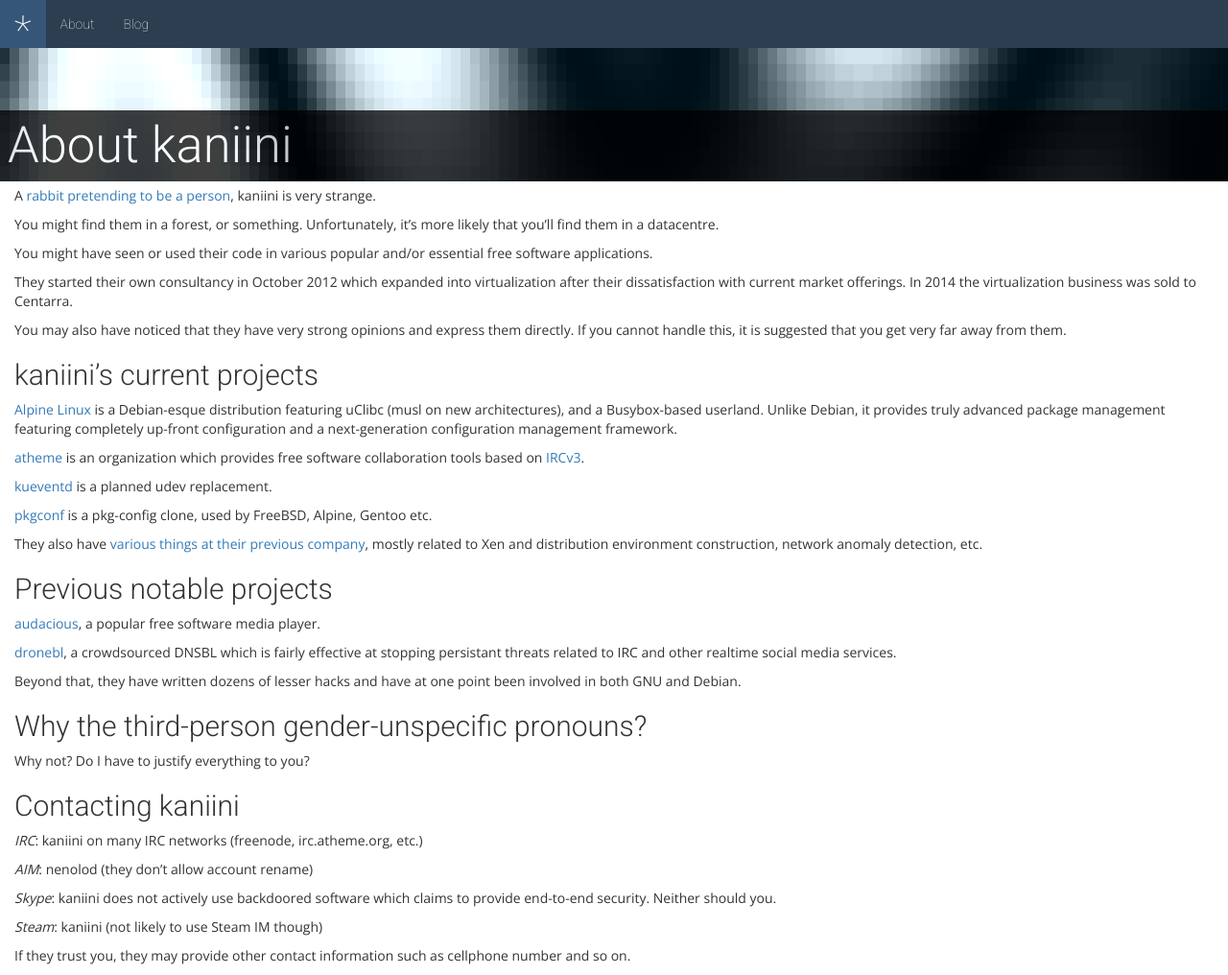
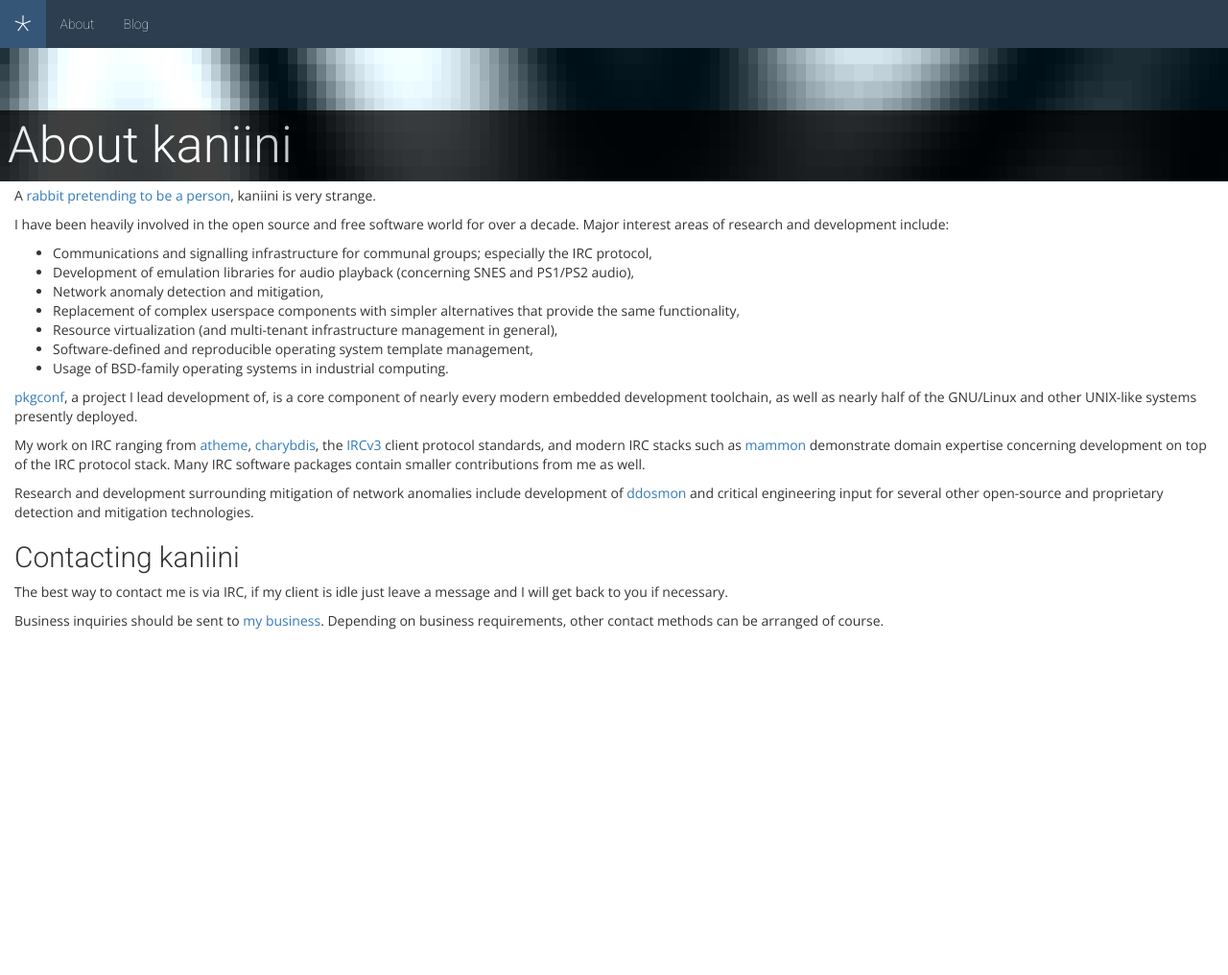
Before and after one commit to kaniini/kaniini.github.io, a Jekyll site: the page built from about.markdown, in a window 1280 px wide and 1016 px high. Shown: the whole window at 96% size. Built offline with Jekyll 4.4.1, drawn with Linux system fonts in a browser that asks for light colours; nearby versions of some CDN libraries; Markdown is read by kramdown in place of the engine named in the settings.

Commit message:
about: try to update a bit and make less silly

```diff
--- a/about.markdown
+++ b/about.markdown
@@ -6,53 +6,29 @@
 
 A [rabbit pretending to be a person](http://en.wikipedia.org/wiki/Therianthropy), kaniini is very strange.
 
-You might find them in a forest, or something.  Unfortunately, it's more likely that you'll find them in a datacentre.
+I have been heavily involved in the open source and free software world for over a decade.  Major interest areas of research and development include:
 
-You might have seen or used their code in various popular and/or essential free software applications.
+ * Communications and signalling infrastructure for communal groups; especially the IRC protocol,
+ * Development of emulation libraries for audio playback (concerning SNES and PS1/PS2 audio),
+ * Network anomaly detection and mitigation,
+ * Replacement of complex userspace components with simpler alternatives that provide the same functionality,
+ * Resource virtualization (and multi-tenant infrastructure management in general),
+ * Software-defined and reproducible operating system template management,
+ * Usage of BSD-family operating systems in industrial computing.
 
-They started their own consultancy in October 2012 which expanded into virtualization after their dissatisfaction with
-current market offerings.  In 2014 the virtualization business was sold to Centarra.
+[pkgconf](http://github.com/pkgconf/pkgconf), a project I lead development of, is a core component of nearly every modern embedded
+development toolchain, as well as nearly half of the GNU/Linux and other UNIX-like systems presently deployed.
 
-You may also have noticed that they have very strong opinions and express them directly.  If you cannot handle this,
-it is suggested that you get very far away from them.
+My work on IRC ranging from [atheme](http://www.atheme.net), [charybdis](http://www.stack.nl/~jilles/irc/#charybdis),
+the [IRCv3](http://ircv3.github.io) client protocol standards, and modern IRC stacks such as [mammon](http://www.mammon.io) demonstrate
+domain expertise concerning development on top of the IRC protocol stack.  Many IRC software packages contain smaller contributions from
+me as well.
 
-## kaniini's current projects
-
-[Alpine Linux](http://www.alpinelinux.org) is a Debian-esque distribution featuring uClibc (musl on new architectures),
-and a Busybox-based userland.  Unlike Debian, it provides truly advanced package management featuring completely up-front
-configuration and a next-generation configuration management framework.
-
-[atheme](http://www.atheme.org) is an organization which provides free software collaboration tools based on
-[IRCv3](http://www.ircv3.org).
-
-[kueventd](http://github.com/kaniini/kueventd) is a planned udev replacement.
-
-[pkgconf](http://github.com/pkgconf/pkgconf) is a pkg-config clone, used by FreeBSD, Alpine, Gentoo etc.
-
-They also have [various things at their previous company](http://github.com/Centarra), mostly related to Xen and distribution
-environment construction, network anomaly detection, etc.
-
-## Previous notable projects
-
-[audacious](http://www.audacious-media-player.org), a popular free software media player.
-
-[dronebl](http://www.dronebl.org), a crowdsourced DNSBL which is fairly effective at stopping persistant threats related
-to IRC and other realtime social media services.
-
-Beyond that, they have written dozens of lesser hacks and have at one point been involved in both GNU and Debian.
-
-## Why the third-person gender-unspecific pronouns?
-
-Why not?  Do I have to justify everything to you?
+Research and development surrounding mitigation of network anomalies include development of [ddosmon](http://bitbucket.org/tortoiselabs/ddosmon) and
+critical engineering input for several other open-source and proprietary detection and mitigation technologies.
 
 ## Contacting kaniini
 
-*IRC*: kaniini on many IRC networks (freenode, irc.atheme.org, etc.)
+The best way to contact me is via IRC, if my client is idle just leave a message and I will get back to you if necessary.
 
-*AIM*: nenolod (they don't allow account rename)
-
-*Skype*: kaniini does not actively use backdoored software which claims to provide end-to-end security.  Neither should you.
-
-*Steam*: kaniini (not likely to use Steam IM though)
-
-If they trust you, they may provide other contact information such as cellphone number and so on.
+Business inquiries should be sent to [my business](http://tortois.es).  Depending on business requirements, other contact methods can be arranged of course.
```
